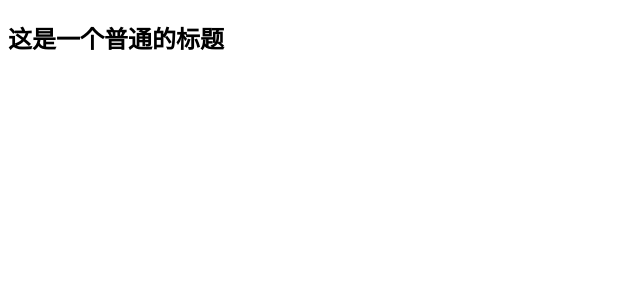
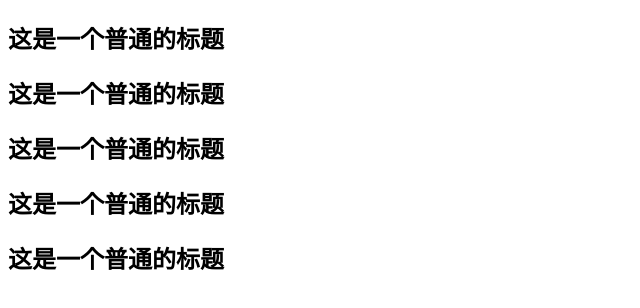
Before and after one commit to liushuaiming/dopochangqiong, a plain HTML site: page index.html in a window 1280 px wide. Shown: the whole page, without its empty margins (0-640 px from the left). Drawn offline with Linux system fonts and the light colour scheme.

Commit message:
好了吗

```diff
--- a/index.html
+++ b/index.html
@@ -9,6 +9,10 @@
 
 <body>
     <h2>这是一个普通的标题</h2>
+    <h2>这是一个普通的标题</h2>
+    <h2>这是一个普通的标题</h2>
+    <h2>这是一个普通的标题</h2>
+    <h2>这是一个普通的标题</h2>
 </body>
 
 </html>
```
